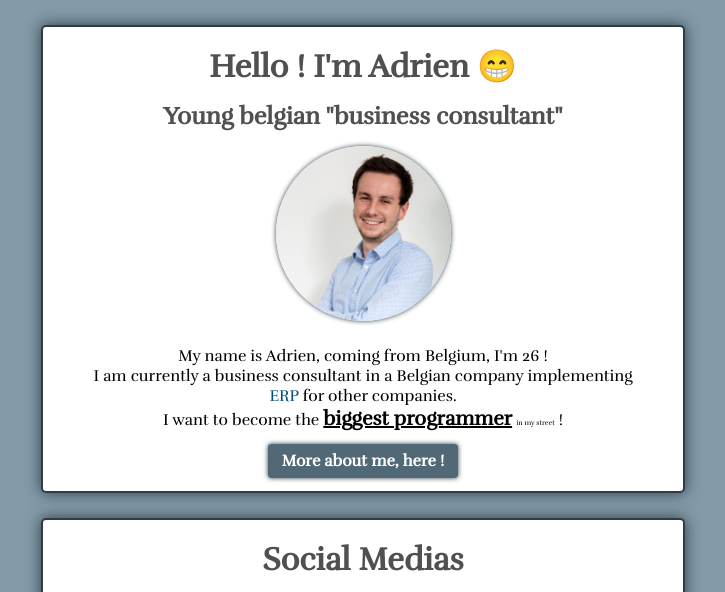
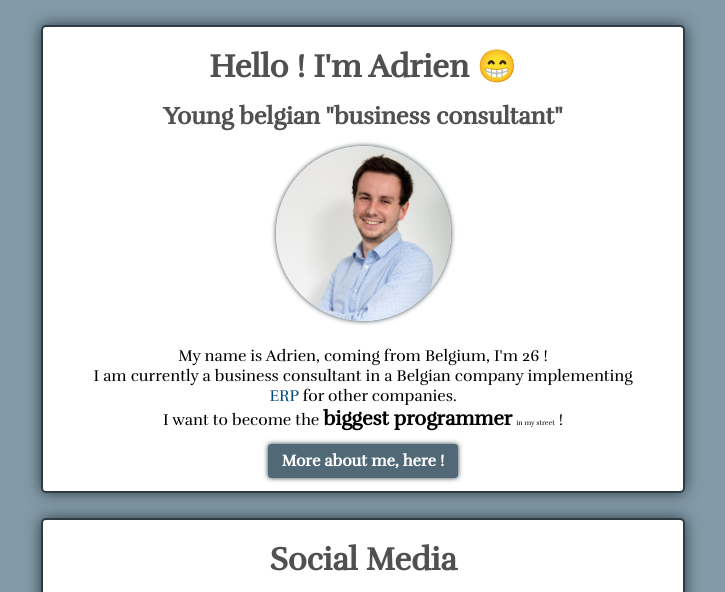
Before and after one commit to AvSum1006/profile, a plain HTML site: page index.html in a window 1280 px wide. Shown: the top 592 px of the page, without its empty margins (277-1002 px from the left). Drawn offline with Linux system fonts and the light colour scheme.

Commit message:
new commit

```diff
--- a/index.html
+++ b/index.html
@@ -20,7 +20,7 @@
             <a href="https://novutech.com/news/meet-adrien/" target="_blank" class="btn-blue">More about me, here !</a>
       </div>
       <div class="white-card div-img">
-        <h1>Social Medias</h2>
+        <h1>Social Media</h2>
           <ul>
             <li class="li-inline"><a href="https://www.linkedin.com/in/adrien-hucq-452787151/" target="_blank"><i class="fa-brands fa-linkedin i-inline"></i></a></li>
             <li class="li-inline"><a href="https://github.com/AvSum1006" target="_blank"><i class="fa-brands fa-github i-inline"></i></a></li>
--- a/style.css
+++ b/style.css
@@ -113,5 +113,4 @@ ul {
 }
 .text-stronger {
   font-size: 20px;
-  text-decoration: underline;
 }
```
